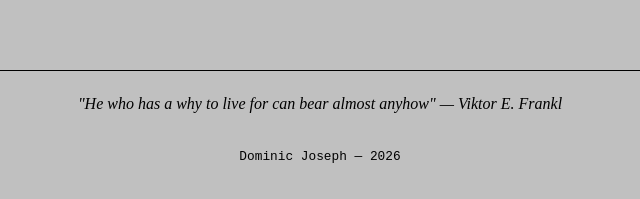
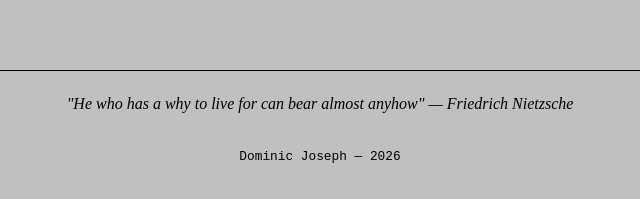
Before and after one commit to Powerful122/Powerful, a plain HTML site: page index.html in a window 1280 px wide. Shown: the part 1523-1722 px from the top of the page, 320-960 px from the left. Drawn offline with Linux system fonts and the light colour scheme.

Commit message:
Update index.html

```diff
--- a/index.html
+++ b/index.html
@@ -218,7 +218,7 @@
     </section>
 
     <div class="quote">
-        "He who has a why to live for can bear almost anyhow" — Viktor E. Frankl
+        "He who has a why to live for can bear almost anyhow" —  Friedrich Nietzsche
     </div>
 
     <footer>
```
